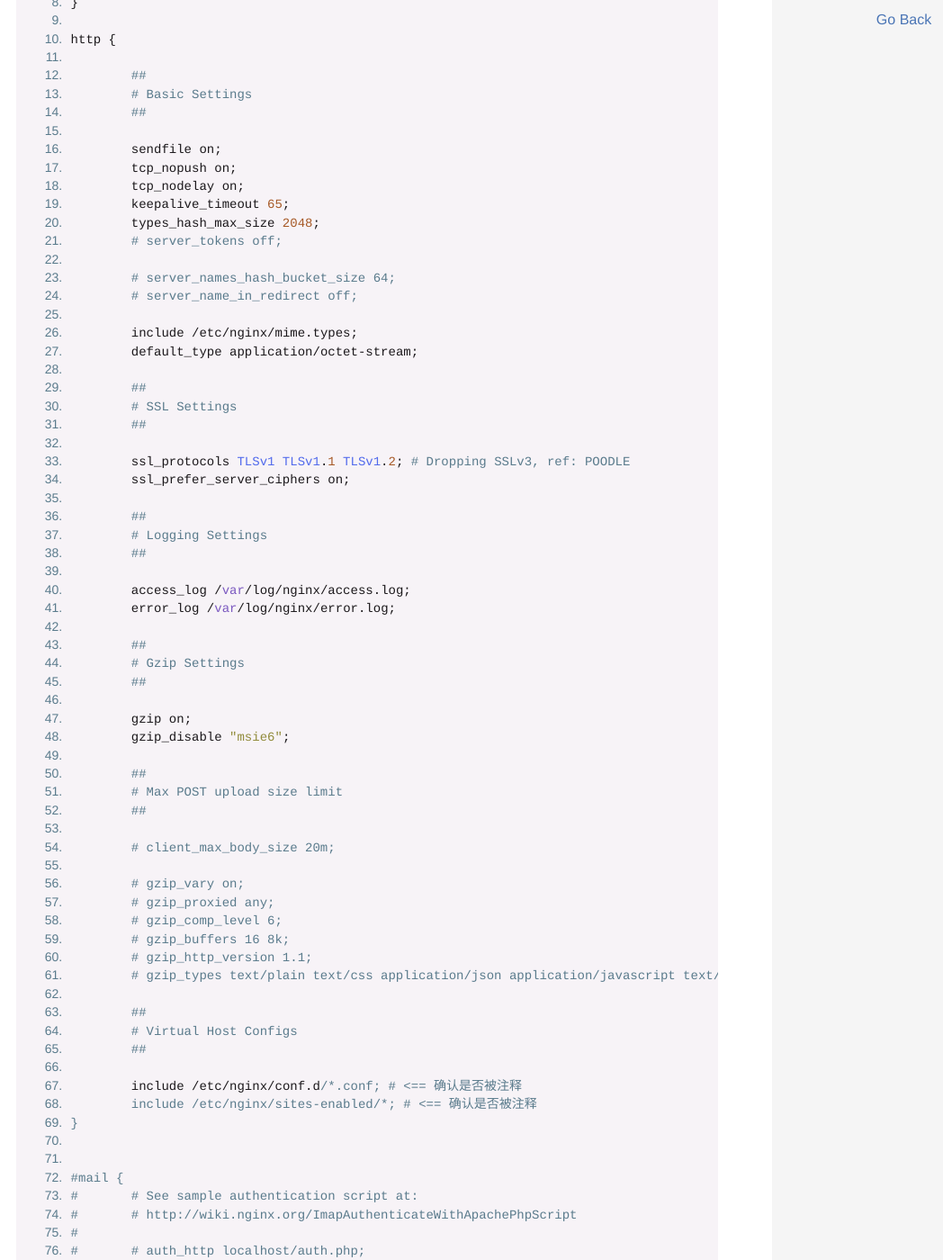
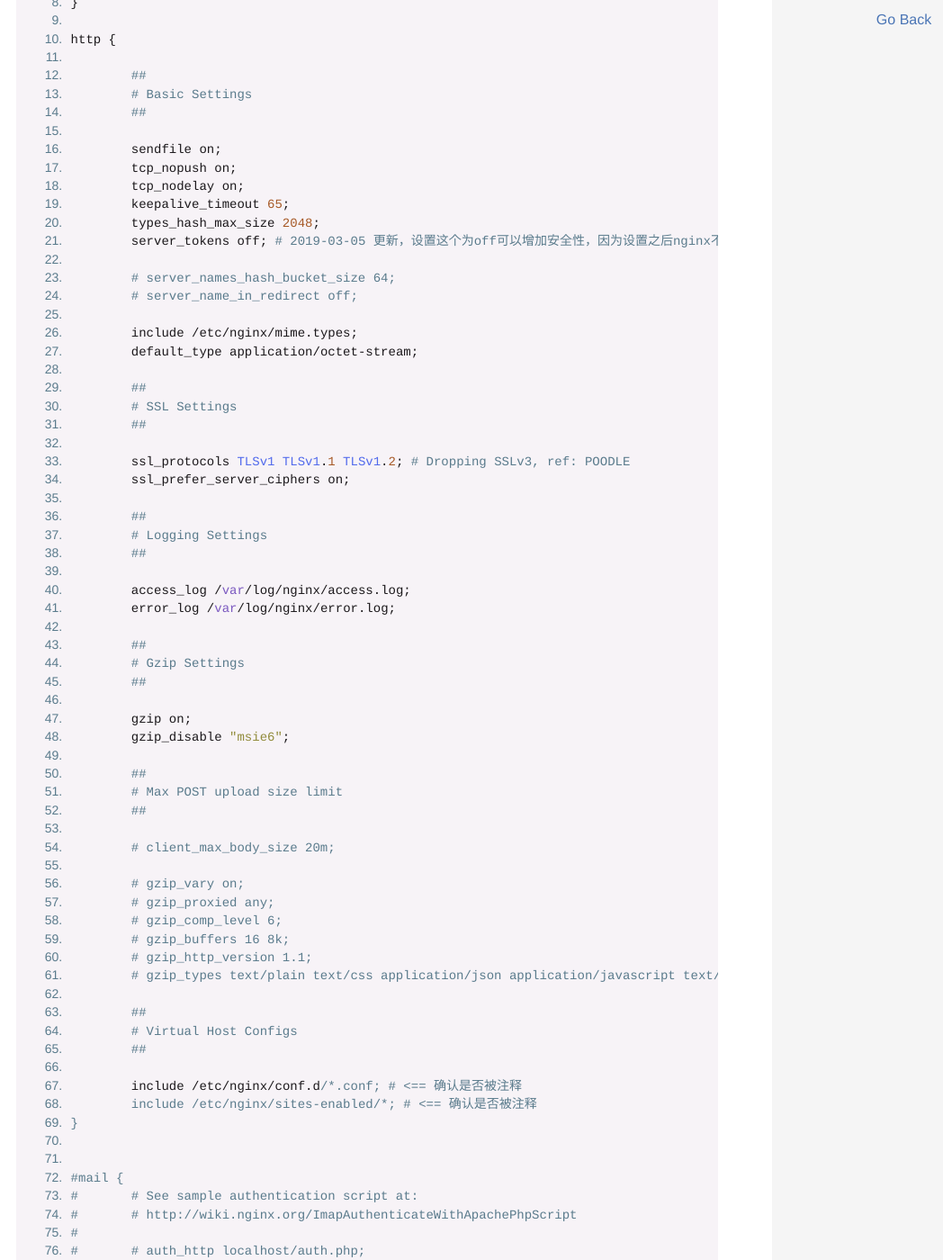
Before and after one commit to WMXPY/blog.mengw.io, a Jekyll site: the page built from _posts/linux/2018-03-24-Nginx-Node-Service.md, in a window 1280 px wide and 1400 px high, scrolled down 1494 px. Shown: the whole window at 90% size, without its empty margins (232-1280 px from the left). Built offline with Jekyll 4.4.1, drawn with Linux system fonts in a browser that asks for light colours; some of the changed text lies outside the part shown.

Commit message:
improve nginx articles

````diff
--- a/_posts/linux/2018-03-24-Nginx-Node-Service.md
+++ b/_posts/linux/2018-03-24-Nginx-Node-Service.md
@@ -52,7 +52,7 @@ cat nginx.conf
 > 2018-07-19 更新
 > 将 `client_max_body_size` 更改并且取消注释即可提高上传文件的上限
 
-```py
+```conf
 user www-data;
 worker_processes auto;
 pid /run/nginx.pid;
@@ -73,7 +73,7 @@ http {
 	tcp_nodelay on;
 	keepalive_timeout 65;
 	types_hash_max_size 2048;
-	# server_tokens off;
+	server_tokens off; # 2019-03-05 更新，设置这个为off可以增加安全性，因为设置之后nginx不会暴露其版本号
 
 	# server_names_hash_bucket_size 64;
 	# server_name_in_redirect off;
````
Also changed, not shown: _posts/linux/2019-02-15-Nginx-Optimize.md (added, +32 -0 lines).
